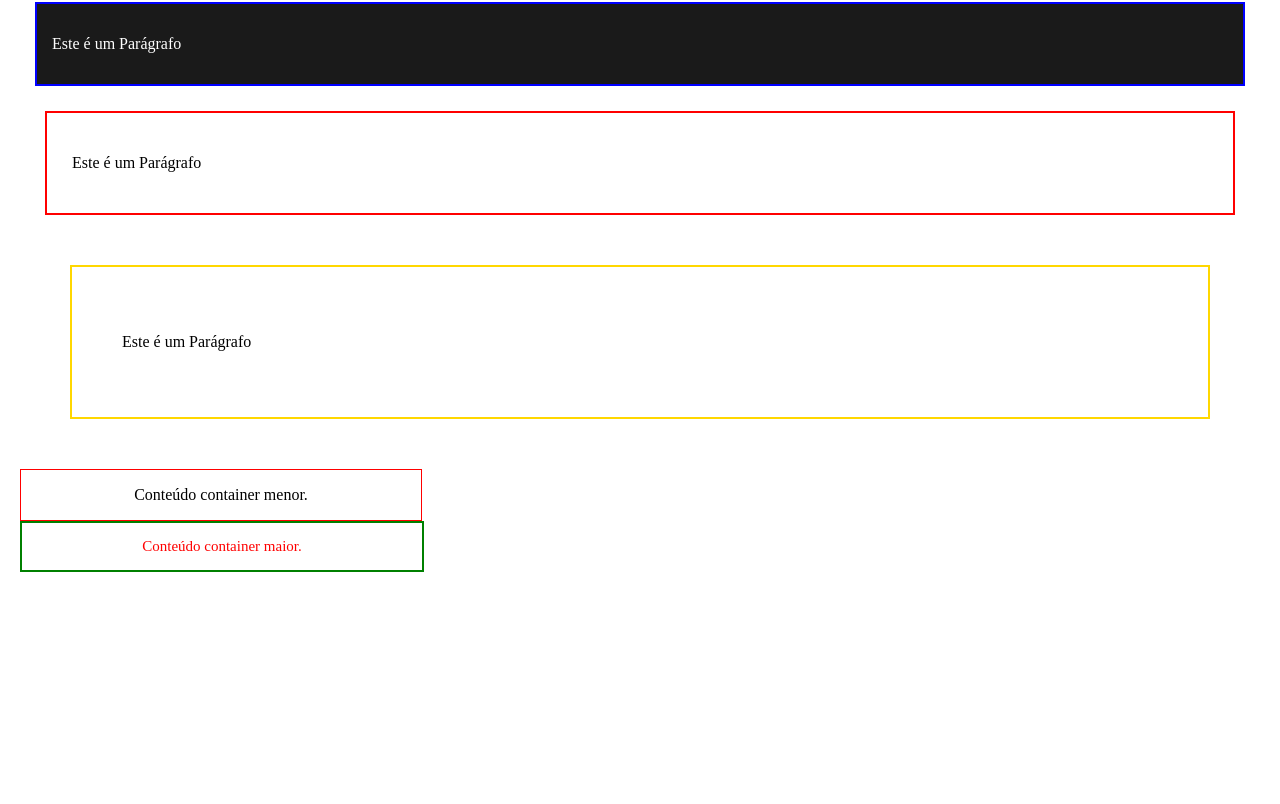
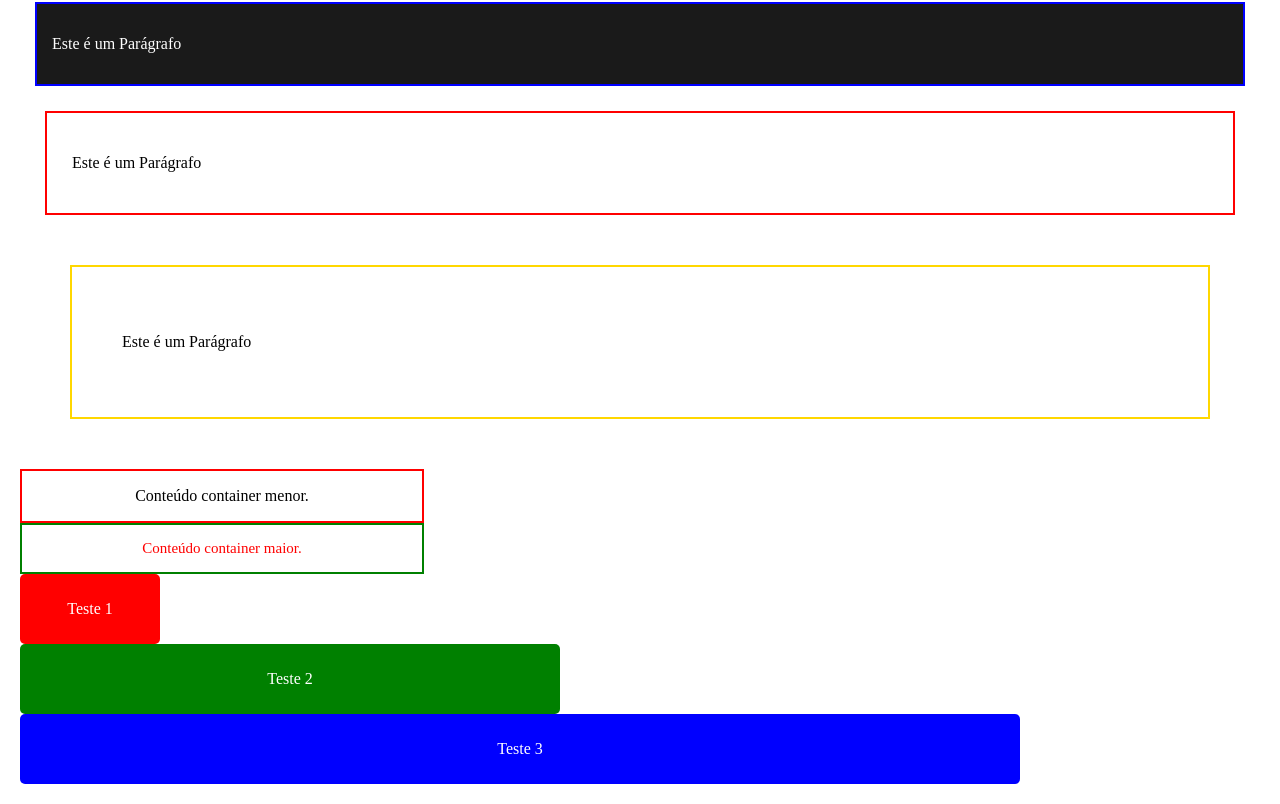
Before and after one commit to rodrigopaluma/curso-sass-scss, a website: page 5_funcionalidades/index.html in a window 1280 px wide. Shown: the part 695-1499 px from the top of the page. Before the commit the page ends 1287 px from the top, so only its background shows below. Drawn offline with Linux system fonts and the light colour scheme.

Commit message:
Utilizando argumento padrão em função e pelo nome.

```diff
--- a/5_funcionalidades/index.html
+++ b/5_funcionalidades/index.html
@@ -38,5 +38,15 @@
     <div class="container-maior">
         <p class="fonte-grande">Conteúdo container maior.</p>
     </div>
+
+    <div class="teste-1">
+        <p>Teste 1</p>
+    </div>
+    <div class="teste-2">
+        <p>Teste 2</p>
+    </div>
+    <div class="teste-3">
+        <p>Teste 3</p>
+    </div>
 </body>
 </html>
--- a/5_funcionalidades/sass/_functions.sass
+++ b/5_funcionalidades/sass/_functions.sass
@@ -14,10 +14,14 @@
     $border: none
 
     @if $variation == 1
-        $border: 1px solid red
+        $border: 2px solid red
     @else if $variation == 2
         $border: 2px solid green
     @else
         $border: 3px dotted gold
 
     @return $border
+
+@function custom-width($width: 200px, $division: 2)
+
+    @return $width / $division
--- a/5_funcionalidades/sass/styles.sass
+++ b/5_funcionalidades/sass/styles.sass
@@ -63,3 +63,27 @@ $medida: 4 // Variavel Global
 .fonte-grande
     font-size: 15px
     color: text-color(15)
+
+.teste-1
+    width: custom-width()
+    background: red
+    color: white
+    text-align: center
+    padding: 10px 20px
+    border-radius: 5px
+
+.teste-2
+    width: custom-width($width: 1000px)
+    background: green
+    color: white
+    text-align: center
+    padding: 10px 20px
+    border-radius: 5px
+
+.teste-3
+    width: custom-width($width: 1920px)
+    background: blue
+    color: white
+    text-align: center
+    padding: 10px 20px
+    border-radius: 5px
```
Also changed, not shown: 5_funcionalidades/css/styles.css, 1 other file.
